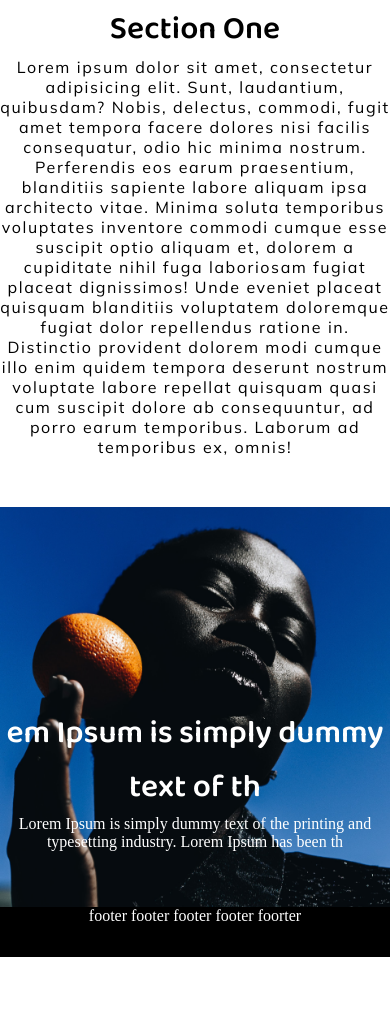
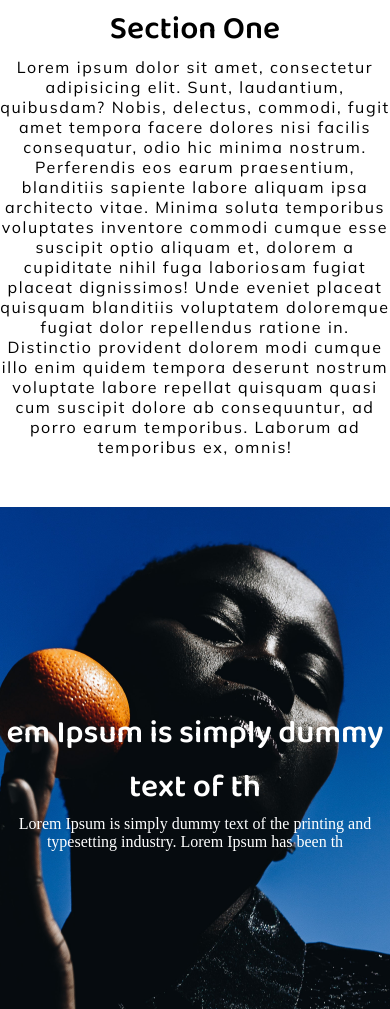
Before and after one commit to GustavoBenedito/site_parallax, a plain HTML site: page index.html in a window 390 px wide. Shown: the part 991-2000 px from the top of the page. Before the commit the page ends 1948 px from the top, so only its background shows below. Drawn offline with Linux system fonts and the light colour scheme.

Commit message:
img-site

```diff
--- a/styles/styles.css
+++ b/styles/styles.css
@@ -52,12 +52,12 @@ p{
     font-family:var(--font-action);
     font-size:1.3em;
     border:2px solid black;
-    transform: translate(-5px, -2px);
+    transform: translate(-5px, -5px);
     transition: 0.3s;
 }
 .work button:hover{
 
-    transform: translate(-10px, -5px);
+    transform: translate(-10px, -8px);
 
 }
 .welcome{
@@ -102,7 +102,7 @@ p{
 
 .img-site{
     background-image:url(../img/laranja.jpg);
-    background-position: center 10%;
+    background-position: center 15%;
     background-repeat:no-repeat;
     background-size:cover;
     background-attachment: fixed;
@@ -116,3 +116,9 @@ p{
     color:#fff;
     height:50px;
 }
+@media(max-width:900px){
+    .img-site{
+        padding-top:200px;
+        padding-bottom:200px;
+    }
+}
```
